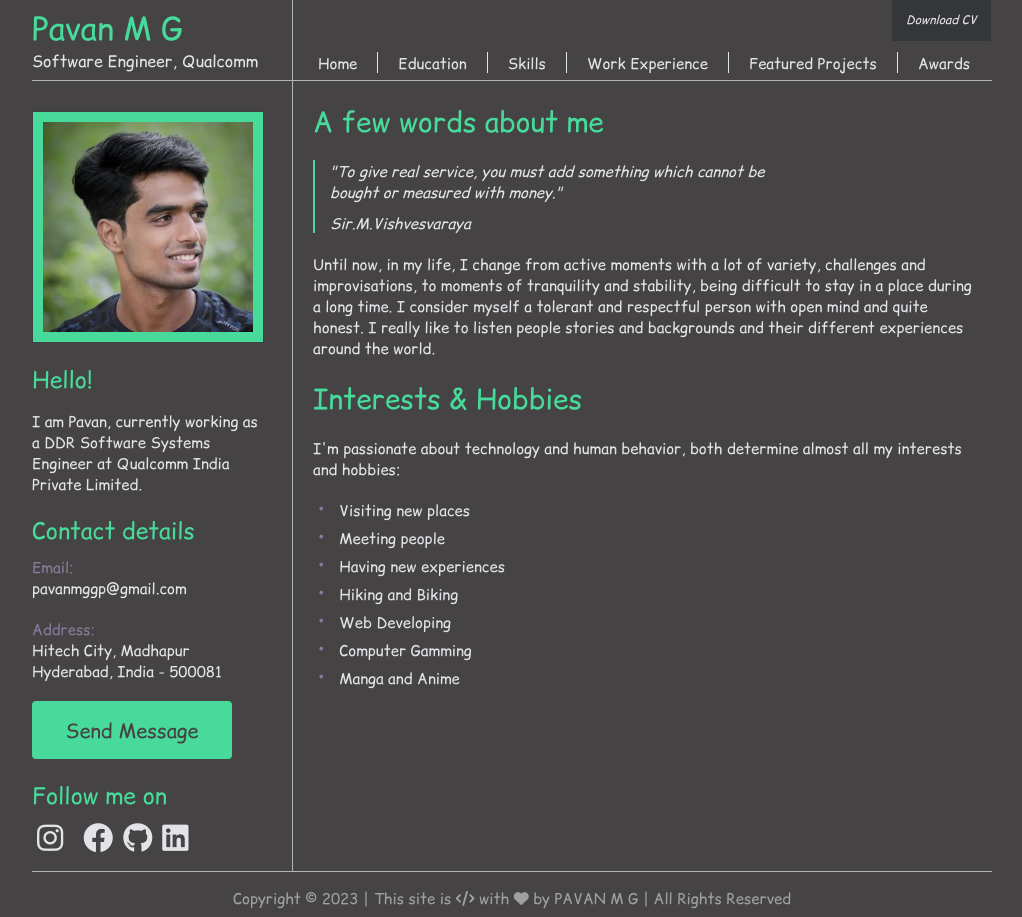
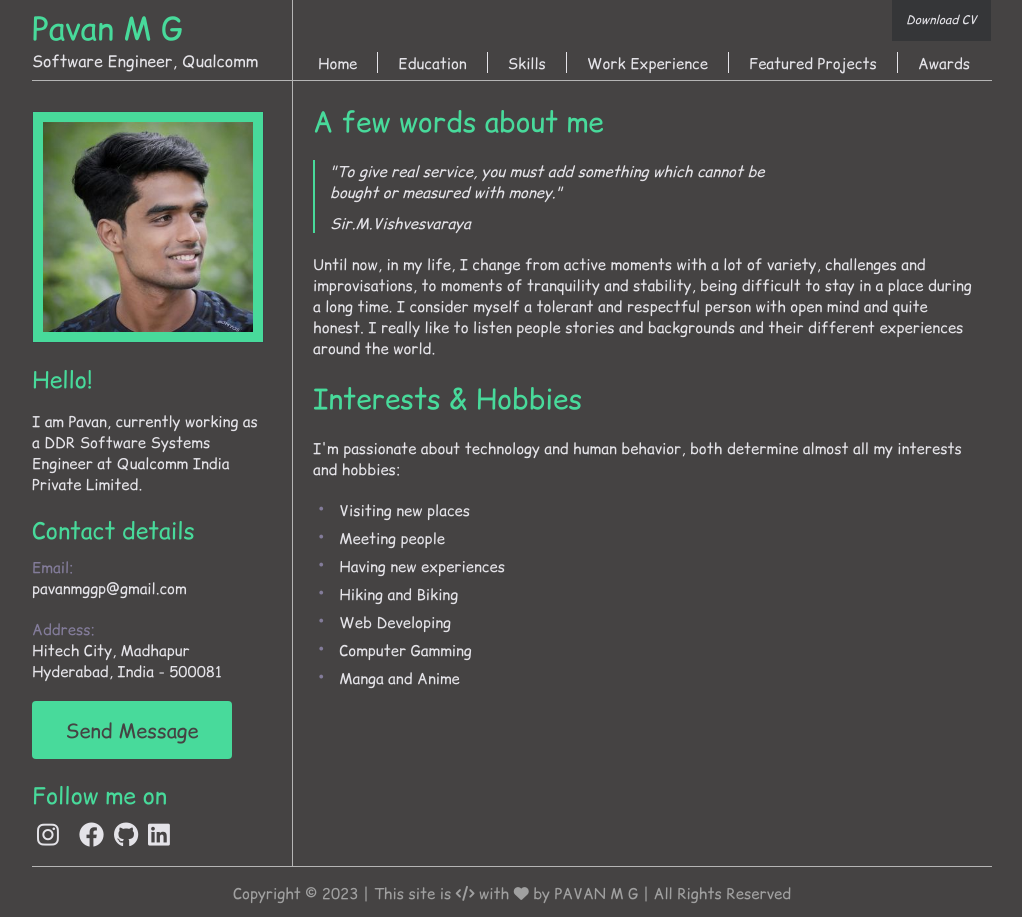
Before and after one commit to pavan-mg/pavan-mg.github.io, a Jekyll site: the page built from index.html, in a window 1280 px wide. Shown: the whole page, without its empty margins (128-1150 px from the left). Built offline with Jekyll 4.4.1, drawn with Linux system fonts in a browser that asks for light colours.

Commit message:
Update main.css

```diff
--- a/css/main.css
+++ b/css/main.css
@@ -348,12 +348,12 @@ ul {
 		margin-right: 10px;
 	}
 	.social-icons li {
-		height: 50px;
+		height: 45px;
 		padding: 5px;
 	}
 	.social-icons a {
 		text-decoration: none;
-		font-size: 30px;
+		font-size: 25px;
 	}
 
 .footer_name {
```
